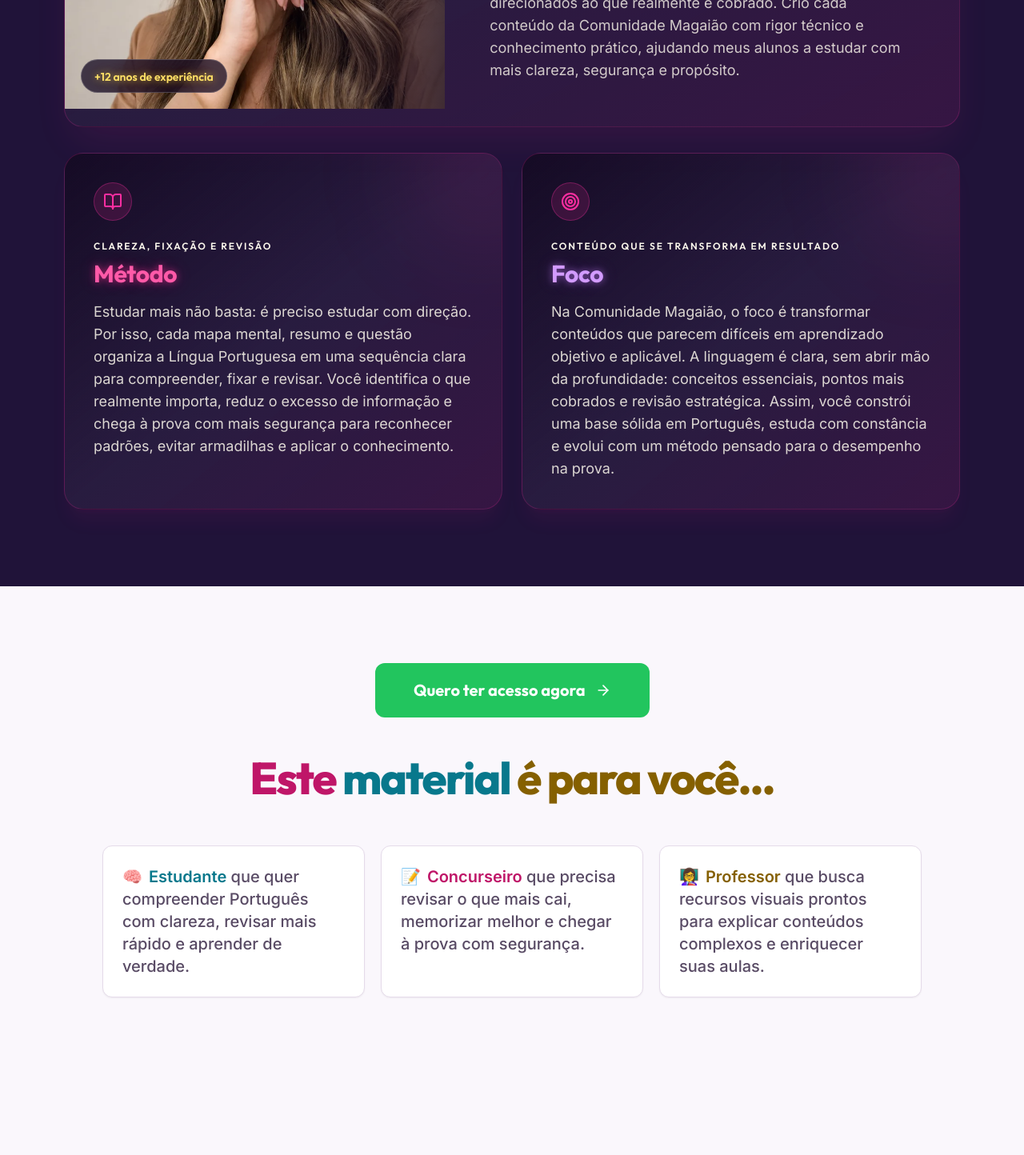
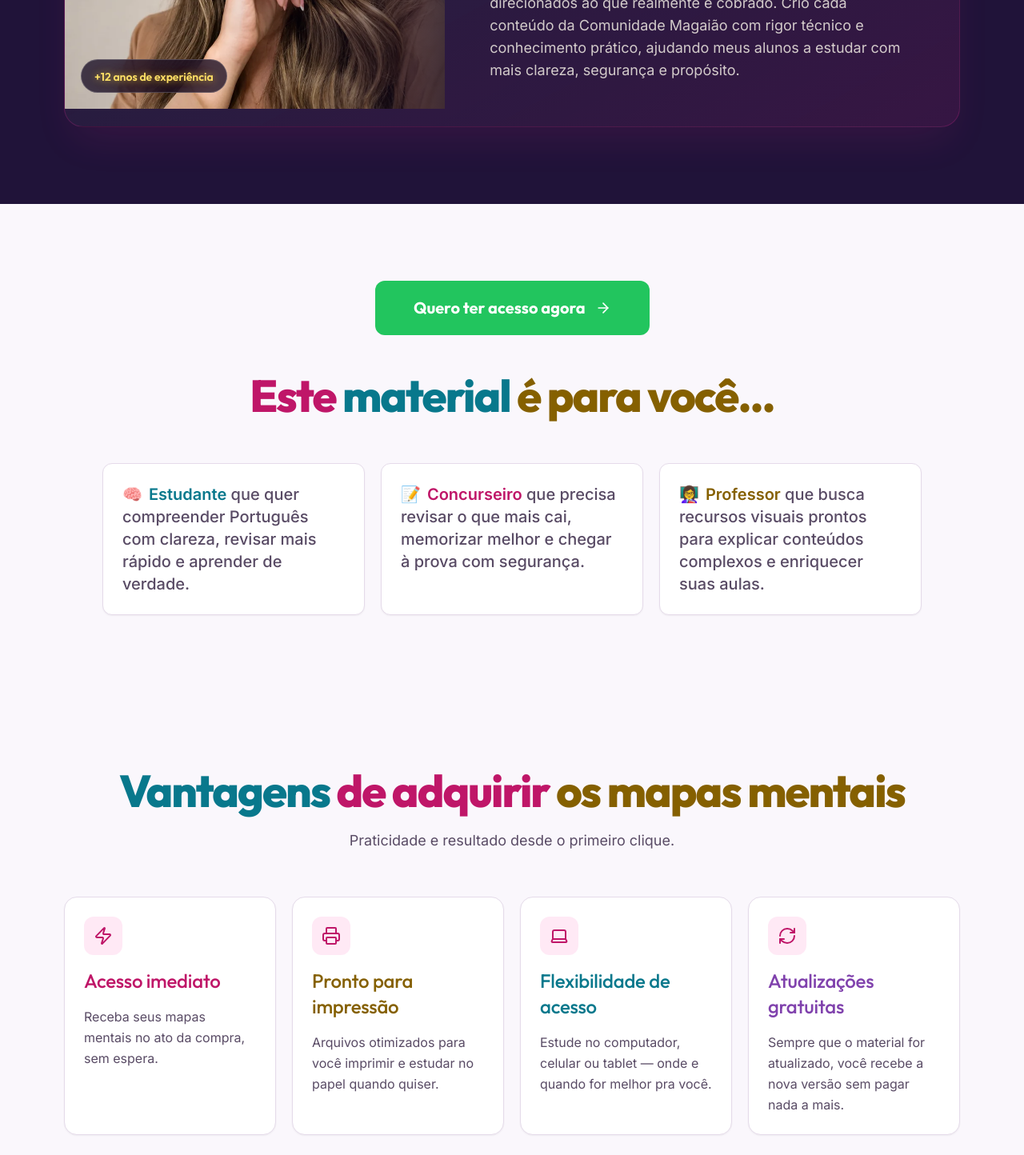
Before and after one commit to jnxaceleradora/comunidademagaiao, a React (Vite) app: page / in a window 1280 px wide. Shown: the part 4760-6204 px from the top of the page at 80% size. Built offline with nearby package versions, Linux system fonts and the light colour scheme; the HTML template or start-up script is replaced by a standard one.

Commit message:
Remove method focus and lifetime access cards

```diff
--- a/src/components/AuthoritySection.tsx
+++ b/src/components/AuthoritySection.tsx
@@ -1,23 +1,6 @@
 import { motion } from "framer-motion";
-import { Award, BookOpen, Target } from "lucide-react";
+import { Award } from "lucide-react";
 import marcelaPhoto from "@/assets/marcela-profissional-source.webp";
-
-const stats = [
-  {
-    icon: BookOpen,
-    title: "Método",
-    titleClass: "text-neon-pink",
-    eyebrow: "Clareza, fixação e revisão",
-    text: "Estudar mais não basta: é preciso estudar com direção. Por isso, cada mapa mental, resumo e questão organiza a Língua Portuguesa em uma sequência clara para compreender, fixar e revisar. Você identifica o que realmente importa, reduz o excesso de informação e chega à prova com mais segurança para reconhecer padrões, evitar armadilhas e aplicar o conhecimento.",
-  },
-  {
-    icon: Target,
-    title: "Foco",
-    titleClass: "text-neon-lilac",
-    eyebrow: "Conteúdo que se transforma em resultado",
-    text: "Na Comunidade Magaião, o foco é transformar conteúdos que parecem difíceis em aprendizado objetivo e aplicável. A linguagem é clara, sem abrir mão da profundidade: conceitos essenciais, pontos mais cobrados e revisão estratégica. Assim, você constrói uma base sólida em Português, estuda com constância e evolui com um método pensado para o desempenho na prova.",
-  },
-];
 
 const AuthoritySection = () => {
   return (
@@ -45,7 +28,7 @@ const AuthoritySection = () => {
           whileInView={{ opacity: 1, y: 0 }}
           viewport={{ once: true }}
           transition={{ duration: 0.6 }}
-          className="relative mb-8 overflow-hidden rounded-3xl border border-primary/20 bg-gradient-to-br from-background/80 via-secondary-foreground/[0.04] to-primary/10 shadow-2xl shadow-primary/10"
+          className="relative overflow-hidden rounded-3xl border border-primary/20 bg-gradient-to-br from-background/80 via-secondary-foreground/[0.04] to-primary/10 shadow-2xl shadow-primary/10"
         >
           <div className="absolute -right-20 -top-20 h-64 w-64 rounded-full bg-primary/15 blur-3xl" />
           <div className="relative grid items-center lg:grid-cols-[0.85fr_1.15fr]">
@@ -83,32 +66,6 @@ const AuthoritySection = () => {
           </div>
         </motion.div>
 
-        <div className="grid gap-6 md:grid-cols-2">
-          {stats.map((stat, i) => (
-            <motion.div
-              key={i}
-              initial={{ opacity: 0, y: 20 }}
-              whileInView={{ opacity: 1, y: 0 }}
-              viewport={{ once: true }}
-              transition={{ duration: 0.5, delay: i * 0.1 }}
-              className="group relative overflow-hidden rounded-3xl border border-primary/20 bg-gradient-to-br from-background/80 via-secondary-foreground/[0.04] to-primary/10 p-7 shadow-xl shadow-primary/5 md:p-9"
-            >
-              <div className="absolute -right-16 -top-16 h-44 w-44 rounded-full bg-primary/10 blur-3xl transition-colors group-hover:bg-primary/20" />
-              <div className="relative mb-6 flex h-12 w-12 items-center justify-center rounded-full border border-primary/30 bg-primary/15">
-                <stat.icon className="h-6 w-6 text-primary" />
-              </div>
-              <p className="relative mb-2 font-heading text-xs font-semibold uppercase tracking-[0.16em] text-neon-cyan/90">
-                {stat.eyebrow}
-              </p>
-              <h3 className={`relative mb-4 font-heading text-2xl font-bold md:text-3xl ${stat.titleClass}`}>
-                {stat.title}
-              </h3>
-              <p className="relative text-base leading-relaxed text-secondary-foreground/85 md:text-lg">
-                {stat.text}
-              </p>
-            </motion.div>
-          ))}
-        </div>
       </div>
     </section>
   );
--- a/src/components/BenefitsSection.tsx
+++ b/src/components/BenefitsSection.tsx
@@ -1,5 +1,5 @@
 import { motion } from "framer-motion";
-import { ArrowRight, Zap, Printer, Laptop, RefreshCw, Infinity as InfinityIcon } from "lucide-react";
+import { ArrowRight, Zap, Printer, Laptop, RefreshCw } from "lucide-react";
 
 const benefits = [
   {
@@ -26,12 +26,6 @@ const benefits = [
     titleClass: "text-[#8042ad]",
     description: "Sempre que o material for atualizado, você recebe a nova versão sem pagar nada a mais.",
   },
-  {
-    icon: InfinityIcon,
-    title: "Acesso vitalício",
-    titleClass: "text-[#365bb5]",
-    description: "Pagou uma vez, acesse pra sempre. Volte ao material quantas vezes precisar.",
-  },
 ];
 
 const BenefitsSection = () => {
@@ -55,7 +49,7 @@ const BenefitsSection = () => {
           </p>
         </motion.div>
 
-        <div className="grid sm:grid-cols-2 lg:grid-cols-3 xl:grid-cols-5 gap-5">
+        <div className="grid sm:grid-cols-2 lg:grid-cols-4 gap-5">
           {benefits.map((b, i) => {
             const Icon = b.icon;
             return (
```
